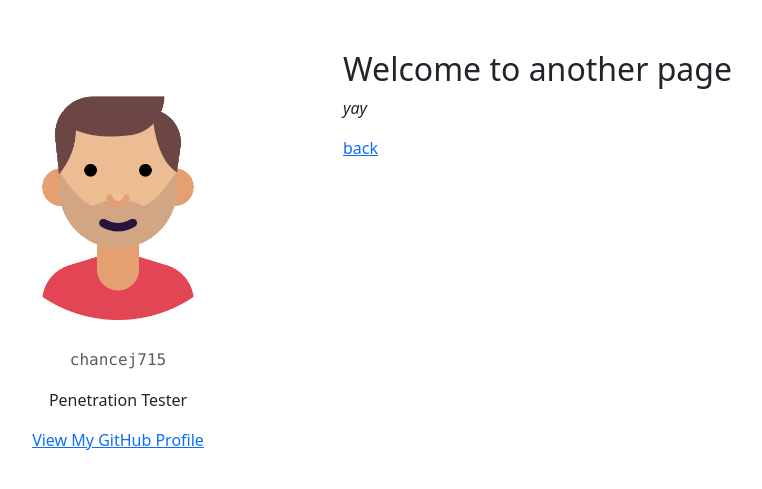
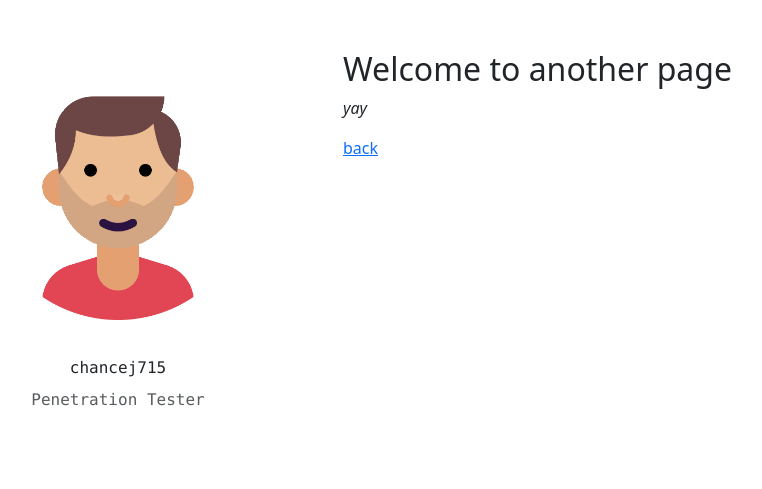
Before and after one commit to chancej715/chancej715.github.io, a Jekyll site: the page built from another-page.md, in a window 1280 px wide. Shown: the top 489 px of the page, without its empty margins (227-989 px from the left). Built offline with Jekyll 4.4.1, drawn with Linux system fonts in a browser that asks for light colours; the repository's description, which GitHub fills in, is left out; our own code applies the rules of GitHub Pages for plain Markdown files.

Commit message:
Removed description from title.

```diff
--- a/_config.yml
+++ b/_config.yml
@@ -1,6 +1,7 @@
 title: My blog.
 logo: /assets/img/logo.png
+link: https://chancej715.github.io
 handle: chancej715
-description: Penetration Tester
+role: Penetration Tester
 google_analytics:
 theme: jekyll-theme-minimal
--- a/_layouts/default.html
+++ b/_layouts/default.html
@@ -18,18 +18,11 @@
     <div class="wrapper">
       <header>
         {% if site.logo %}
-          <img src="{{site.logo | relative_url}}" alt="Logo" />
-        {% endif %}
-        <p class="font-monospace mt-2 text-muted">{{ site.handle }}</p>
-        <p>{{ site.description | default: site.github.project_tagline }}</p>
-
-        {% if site.github.is_project_page %}
-        <p class="view"><a href="{{ site.github.repository_url }}">View the Project on GitHub <small>{{ site.github.repository_nwo }}</small></a></p>
+          <a href="{{site.link}}"><img src="{{site.logo | relative_url}}" alt="Logo" /></a>
         {% endif %}
 
-        {% if site.github.is_user_page %}
-        <p class="view"><a href="{{ site.github.owner_url }}">View My GitHub Profile</a></p>
-        {% endif %}
+        <p class="font-monospace mt-3 mb-0">{{ site.handle }}</p>
+        <p class="font-monospace mt-2 text-muted">{{ site.role | default: site.github.project_tagline }}</p>
       </header>
       <section>
 
```
